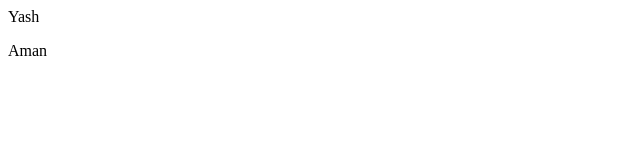
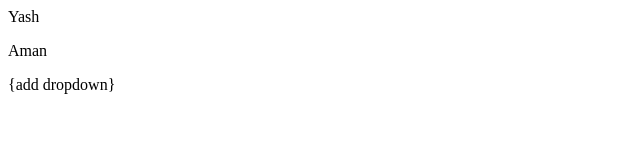
Before and after one commit to yashghadale/local_repo, a plain HTML site: page index.html in a window 1280 px wide. Shown: the whole page, without its empty margins (0-640 px from the left). Drawn offline with Linux system fonts and the light colour scheme.

Commit message:
add dropdown

```diff
--- a/index.html
+++ b/index.html
@@ -1,2 +1,3 @@
 <p>Yash</p>
 <p>Aman</p>
+<P>{add dropdown}</P>
```
